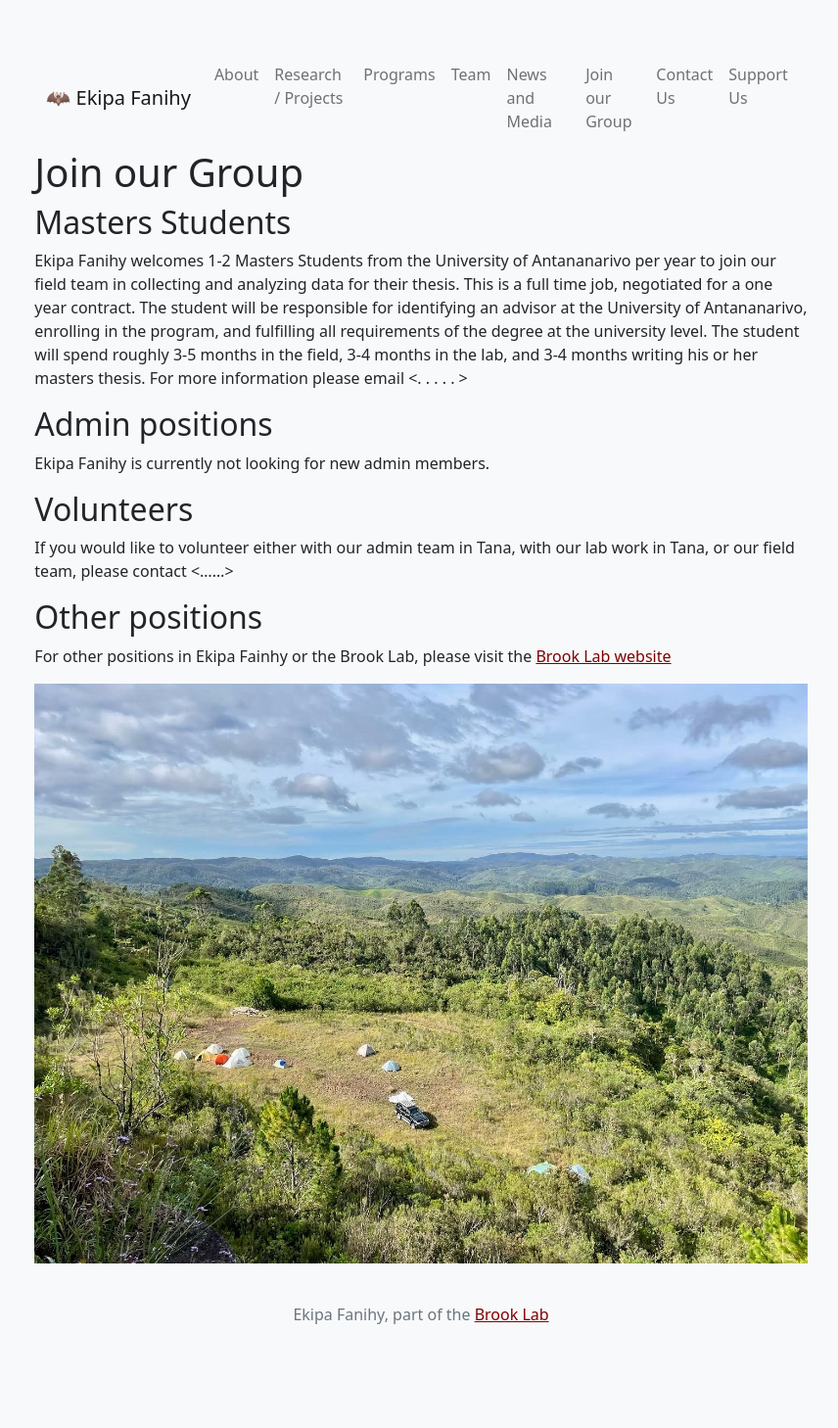
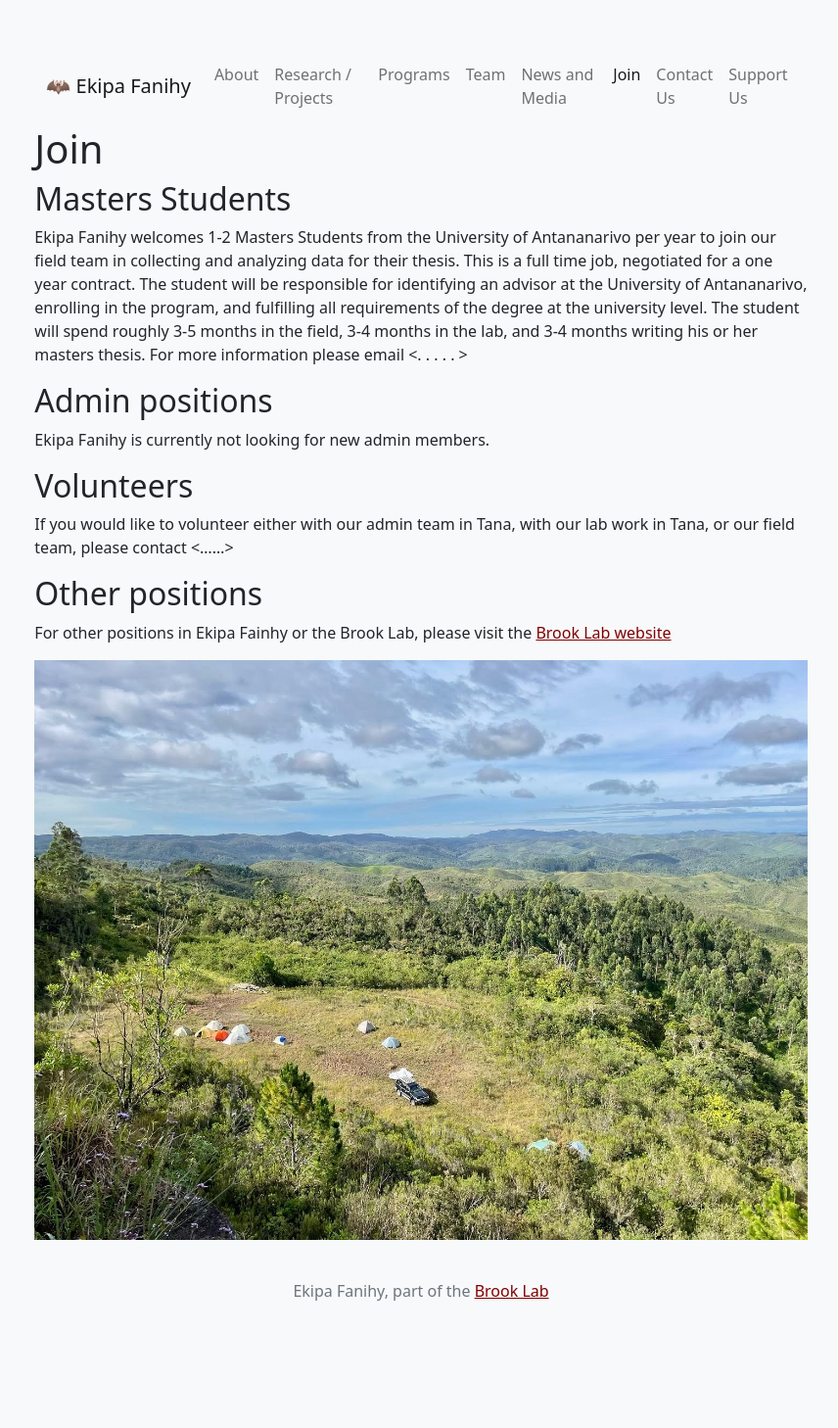
Before and after one commit to brooklabteam/www-ekipafanihy, a Jekyll site: the page built from join.md, in a window 1280 px wide. Shown: the whole page at 98% size, without its empty margins (210-1066 px from the left). Built offline with Jekyll 4.4.1, drawn with Linux system fonts in a browser that asks for light colours; after the commit the page ends 1434 px from its top, so only the background shows below that.

Commit message:
changed name of join page

```diff
--- a/_includes/header.html
+++ b/_includes/header.html
@@ -13,7 +13,7 @@
 			  <li class="nav-item"><a class="nav-link{% if page.title == "Programs" %} active{% endif %}" href="/programs">Programs</a></li>
 			  <li class="nav-item"><a class="nav-link{% if page.title == "Team" %} active{% endif %}" href="/team">Team</a></li>
 			   <li class="nav-item"><a class="nav-link{% if page.title == "News and Media" %} active{% endif %}" href="/news_media">News and Media</a></li>
-			  <li class="nav-item"><a class="nav-link{% if page.title == "Join" %} active{% endif %}" href="/join">Join our Group</a></li>
+			  <li class="nav-item"><a class="nav-link{% if page.title == "Join" %} active{% endif %}" href="/join">Join</a></li>
         <li class="nav-item"><a class="nav-link{% if page.title == "Contact Us" %} active{% endif %}" href="/contact_us">Contact Us</a></li>
         <li class="nav-item"><a class="nav-link{% if page.title == "Support Us" %} active{% endif %}" href="/support_us">Support Us</a></li>
 			</ul>
--- a/join.md
+++ b/join.md
@@ -1,6 +1,6 @@
 ---
 layout: page
-title: Join our Group
+title: Join
 permalink: /join
 ---
 
```
